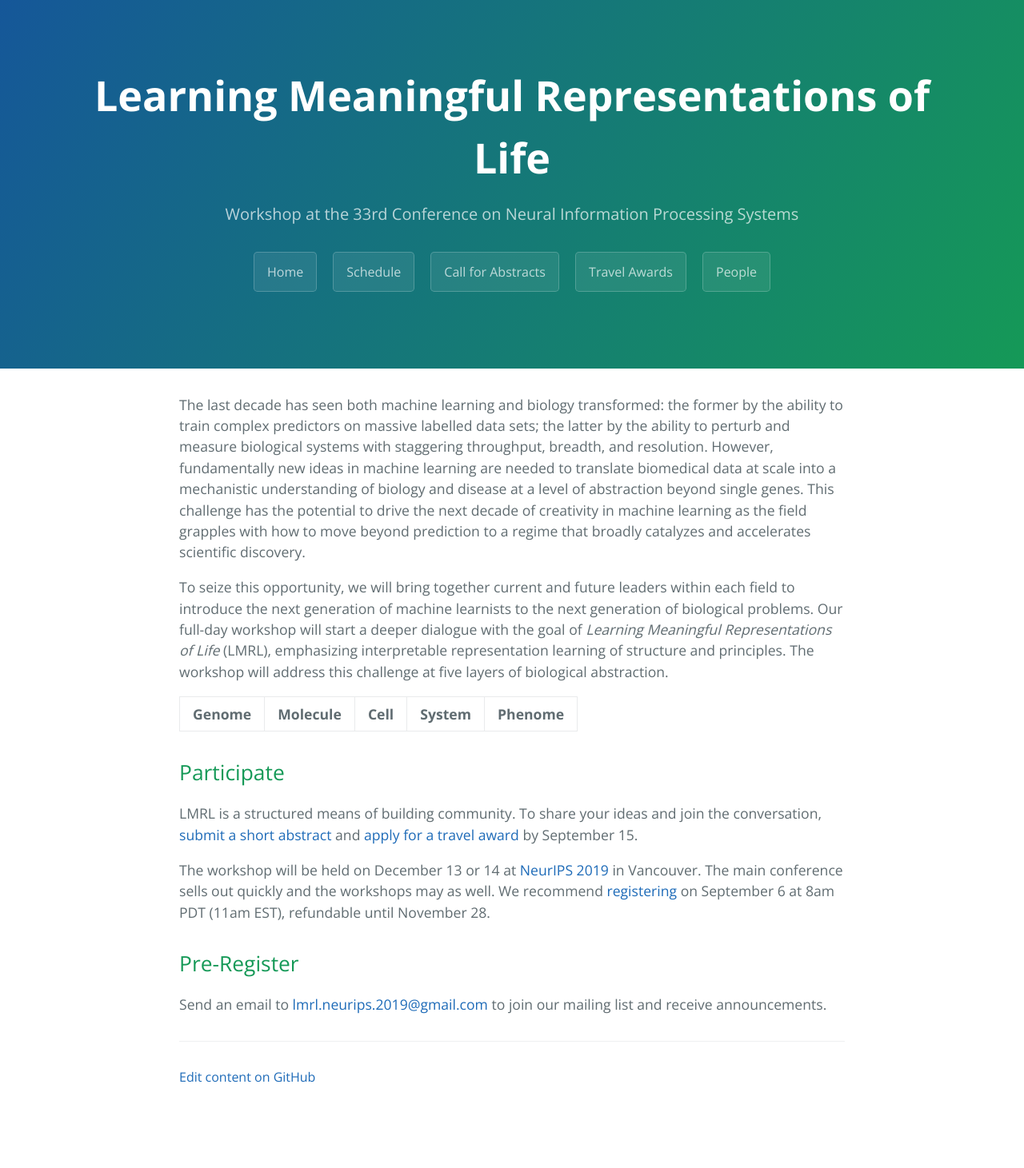
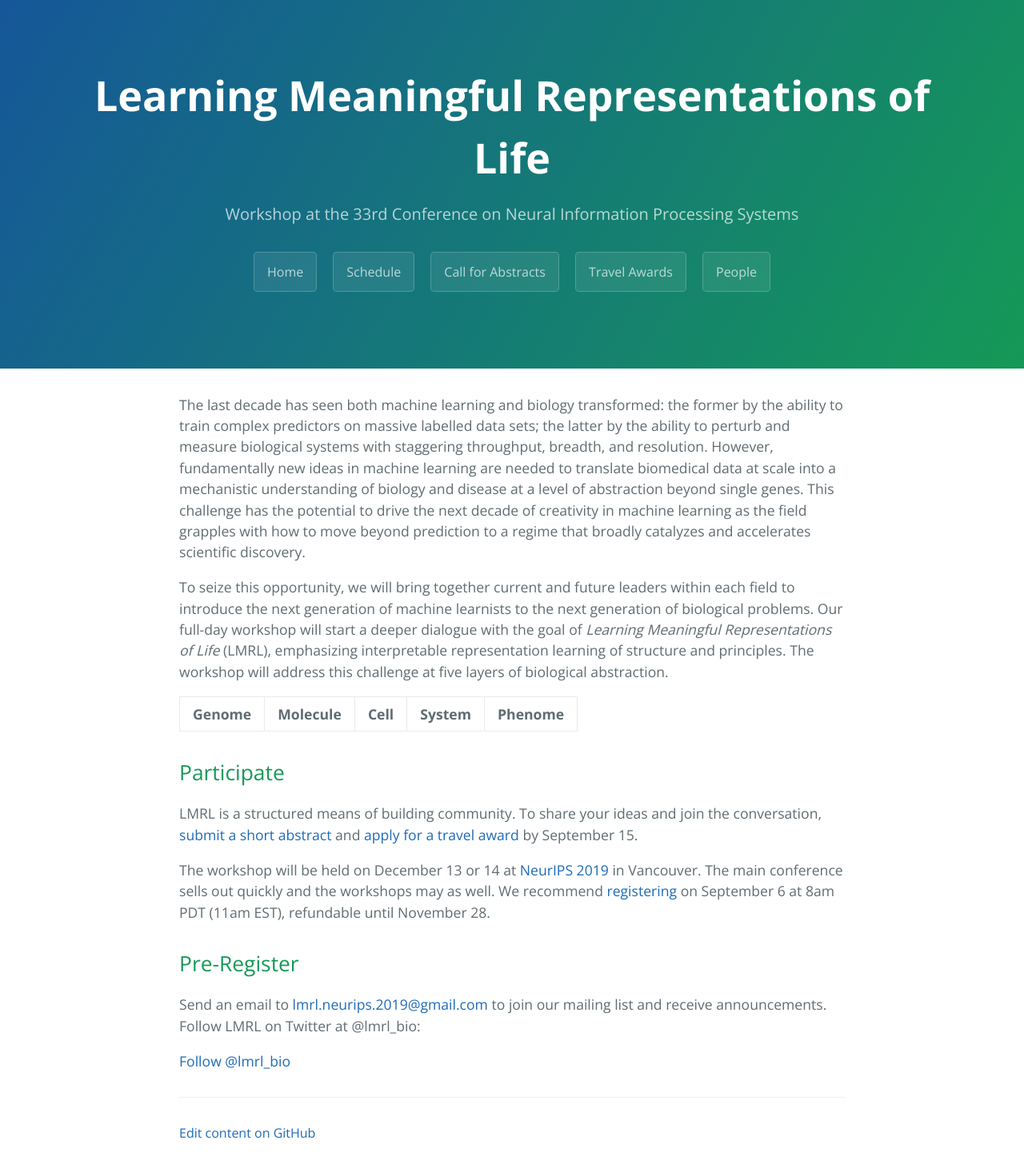
Before and after one commit to lmrl-bio/lmrl-bio.github.io, a Jekyll site: the page built from index.md, in a window 1280 px wide. Shown: the whole page at 80% size. Built offline with Jekyll 4.4.1, drawn with Linux system fonts in a browser that asks for light colours; comment, search, counter and statistics services are not loaded; before the commit the page ends 1391 px from its top, so only the background shows below that.

Commit message:
Update index.md

```diff
--- a/index.md
+++ b/index.md
@@ -23,4 +23,6 @@ The workshop will be held on December 13 or 14 at [NeurIPS 2019](https://nips.cc
 
 ## Pre-Register
 
-Send an email to <a href = "mailto: lmrl.neurips.2019@gmail.com">lmrl.neurips.2019@gmail.com</a> to join our mailing list and receive announcements.
+Send an email to <a href = "mailto: lmrl.neurips.2019@gmail.com">lmrl.neurips.2019@gmail.com</a> to join our mailing list and receive announcements. Follow LMRL on Twitter at @lmrl_bio:
+
+<a href="https://twitter.com/lmrl_bio?ref_src=twsrc%5Etfw" class="twitter-follow-button" data-size="large" data-show-count="false">Follow @lmrl_bio</a><script async src="https://platform.twitter.com/widgets.js" charset="utf-8"></script>
```
